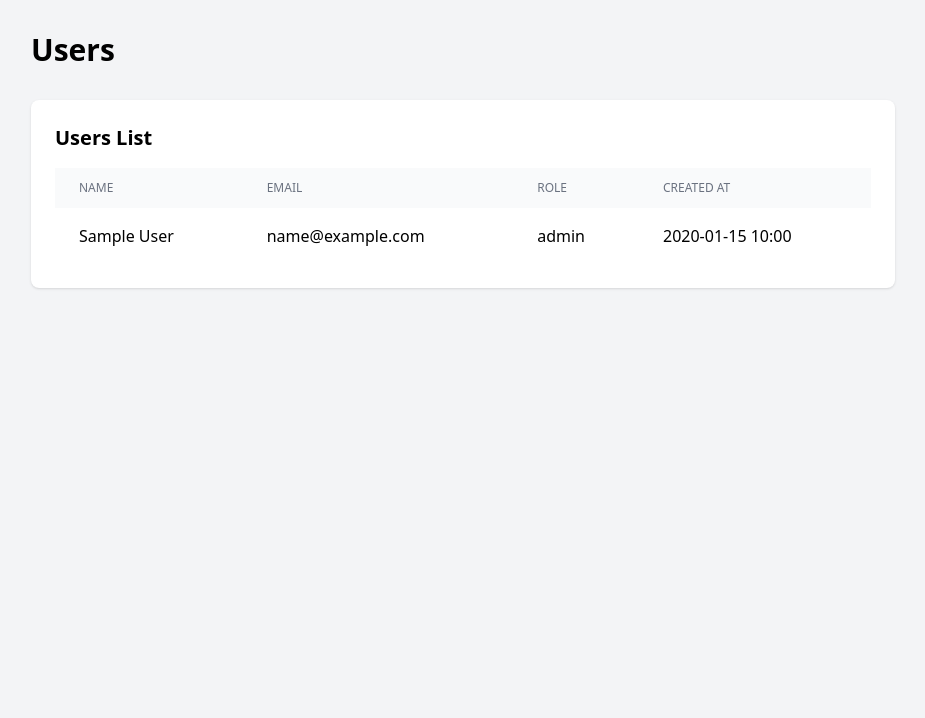
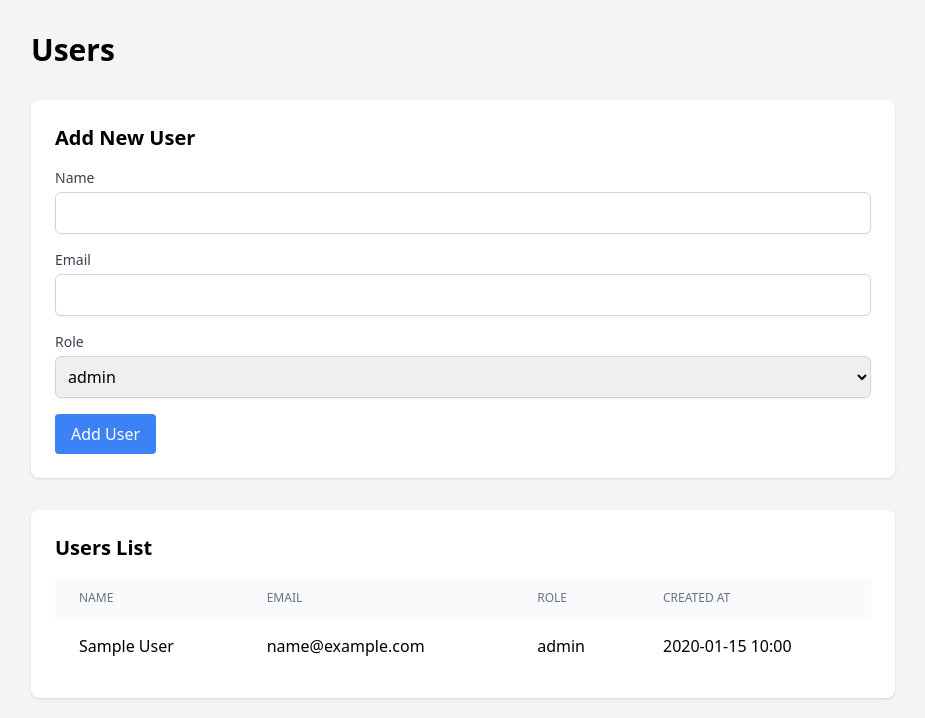
Before and after one commit to andrewfurman/ContextWindow, a Flask app: page /users in a window 1280 px wide. Shown: the top 718 px of the page, without its empty margins (177-1102 px from the left). Run offline with Flask 3, Linux system fonts and the light colour scheme; tables that the repository leaves empty hold one stand-in row (values such as "Sample post"); some libraries are stand-ins or nearby versions.

Commit message:
Assistant checkpoint: Add user creation form and route
Assistant generated file changes:
- users/users_routes.py: Add create user route
- templates/users/users.html: Add user creation form

---

User prompt:

Can you also update the user's HTML page that has the ability to add a new user?

Replit-Commit-Author: Assistant
Replit-Commit-Session-Id: 2e4048a0-6981-4a04-a7d2-931547c5a723

```diff
--- a/templates/users/users.html
+++ b/templates/users/users.html
@@ -8,6 +8,29 @@
 <body class="bg-gray-100 min-h-screen py-8">
     <div class="max-w-4xl mx-auto px-4">
         <h1 class="text-3xl font-bold mb-8">Users</h1>
+
+        <div class="bg-white rounded-lg shadow p-6 mb-8">
+            <h2 class="text-xl font-semibold mb-4">Add New User</h2>
+            <form action="{{ url_for('users.create_user') }}" method="POST" class="space-y-4">
+                <div>
+                    <label class="block text-sm font-medium text-gray-700">Name</label>
+                    <input type="text" name="name" required class="mt-1 block w-full rounded-md border-gray-300 shadow-sm p-2 border">
+                </div>
+                <div>
+                    <label class="block text-sm font-medium text-gray-700">Email</label>
+                    <input type="email" name="email" required class="mt-1 block w-full rounded-md border-gray-300 shadow-sm p-2 border">
+                </div>
+                <div>
+                    <label class="block text-sm font-medium text-gray-700">Role</label>
+                    <select name="role_id" required class="mt-1 block w-full rounded-md border-gray-300 shadow-sm p-2 border">
+                        {% for role in roles %}
+                        <option value="{{ role.id }}">{{ role.name }}</option>
+                        {% endfor %}
+                    </select>
+                </div>
+                <button type="submit" class="bg-blue-500 text-white px-4 py-2 rounded hover:bg-blue-600">Add User</button>
+            </form>
+        </div>
 
         <div class="bg-white rounded-lg shadow p-6">
             <h2 class="text-xl font-semibold mb-4">Users List</h2>
--- a/users/users_routes.py
+++ b/users/users_routes.py
@@ -1,10 +1,23 @@
 
-from flask import Blueprint, render_template
-from .users_model import User
+from flask import Blueprint, render_template, request, redirect, url_for
+from .users_model import User, Role, db
 
 users_bp = Blueprint('users', __name__)
 
 @users_bp.route('/users')
 def list_users():
     users = User.query.all()
-    return render_template('users/users.html', users=users)
+    roles = Role.query.all()
+    return render_template('users/users.html', users=users, roles=roles)
+
+@users_bp.route('/users/create', methods=['POST'])
+def create_user():
+    name = request.form.get('name')
+    email = request.form.get('email')
+    role_id = request.form.get('role_id')
+
+    user = User(name=name, email=email, role_id=role_id)
+    db.session.add(user)
+    db.session.commit()
+
+    return redirect(url_for('users.list_users'))
```
